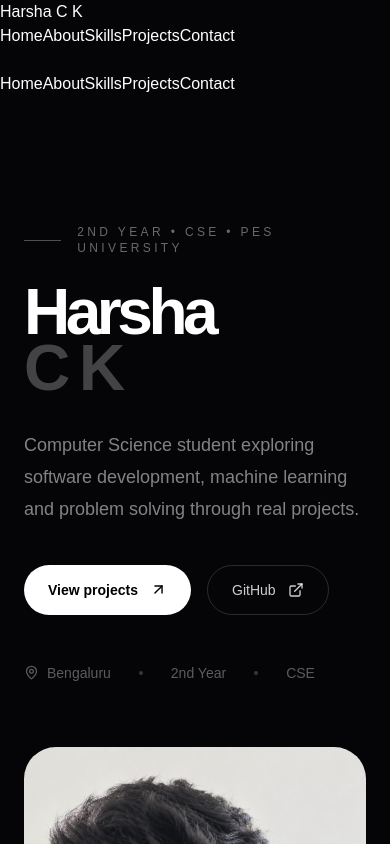
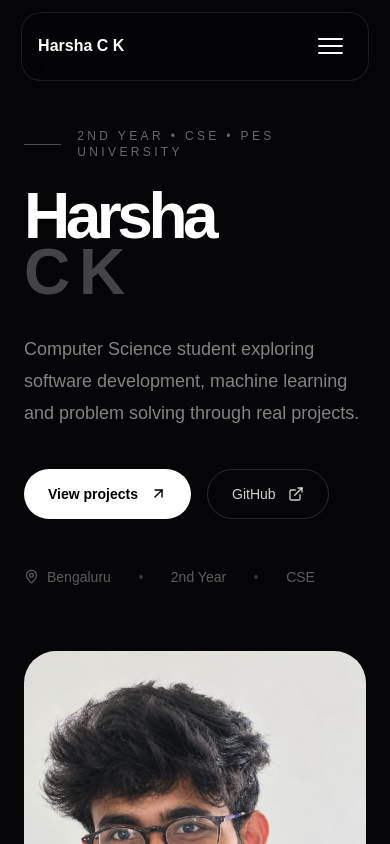
Before and after one commit to rajesh-techs20/harsha-portfolio, a Next.js app: page / in a window 390 px wide. Shown: the top 844 px of the page. Built offline with nearby package versions, Linux system fonts and the light colour scheme.

Commit message:
Update globals.css

```diff
--- a/src/app/globals.css
+++ b/src/app/globals.css
@@ -45,3 +45,233 @@ body {
 a {
   text-decoration: none;
 }
+/* ============================= */
+/* RESPONSIVE NAVBAR */
+/* ============================= */
+
+.site-header {
+  position: fixed;
+  top: 0;
+  left: 0;
+  right: 0;
+  z-index: 1000;
+  padding: 16px 20px;
+}
+
+.site-nav {
+  position: relative;
+  width: 92%;
+  max-width: 1150px;
+  margin: 0 auto;
+
+  display: flex;
+  align-items: center;
+  justify-content: space-between;
+
+  padding: 14px 22px;
+
+  border: 1px solid rgba(255,255,255,0.1);
+  border-radius: 999px;
+
+  background: rgba(5,5,7,0.78);
+  backdrop-filter: blur(18px);
+  -webkit-backdrop-filter: blur(18px);
+}
+
+.nav-logo {
+  border: none;
+  background: transparent;
+  color: white;
+  font-size: 18px;
+  font-weight: 700;
+  cursor: pointer;
+}
+
+/* DESKTOP */
+
+.desktop-nav {
+  display: flex;
+  align-items: center;
+  gap: 38px;
+}
+
+.desktop-nav button {
+  border: none;
+  background: transparent;
+  color: rgba(255,255,255,0.65);
+
+  font-size: 14px;
+  font-weight: 600;
+
+  cursor: pointer;
+
+  transition:
+    color 0.2s ease,
+    transform 0.2s ease;
+}
+
+.desktop-nav button:hover {
+  color: white;
+  transform: translateY(-1px);
+}
+
+/* MOBILE BUTTON */
+
+.mobile-menu-button {
+  display: none;
+
+  width: 42px;
+  height: 42px;
+
+  border: none;
+  background: transparent;
+
+  align-items: center;
+  justify-content: center;
+
+  flex-direction: column;
+  gap: 5px;
+
+  cursor: pointer;
+}
+
+.line {
+  display: block;
+
+  width: 25px;
+  height: 2px;
+
+  border-radius: 10px;
+
+  background: white;
+
+  transition:
+    transform 0.25s ease,
+    opacity 0.2s ease;
+}
+
+/* HAMBURGER → X */
+
+.line-1.open {
+  transform: translateY(7px) rotate(45deg);
+}
+
+.line-2.open {
+  opacity: 0;
+}
+
+.line-3.open {
+  transform: translateY(-7px) rotate(-45deg);
+}
+
+/* MOBILE MENU */
+
+.mobile-menu {
+  display: none;
+}
+
+/* ============================= */
+/* MOBILE */
+/* ============================= */
+
+@media (max-width: 767px) {
+
+  .site-header {
+    padding: 12px 10px;
+  }
+
+  .site-nav {
+    width: 94%;
+    padding: 12px 16px;
+
+    border-radius: 20px;
+
+    flex-wrap: wrap;
+  }
+
+  .nav-logo {
+    font-size: 16px;
+  }
+
+  /* Hide desktop links */
+  .desktop-nav {
+    display: none;
+  }
+
+  /* Show hamburger */
+  .mobile-menu-button {
+    display: flex;
+  }
+
+  /* Mobile dropdown */
+  .mobile-menu {
+    display: flex;
+
+    width: 100%;
+
+    flex-direction: column;
+
+    max-height: 0;
+    overflow: hidden;
+
+    opacity: 0;
+
+    margin-top: 0;
+
+    border-top: 1px solid transparent;
+
+    transition:
+      max-height 0.3s ease,
+      opacity 0.25s ease,
+      margin-top 0.3s ease,
+      padding-top 0.3s ease;
+  }
+
+  .mobile-menu.open {
+    max-height: 400px;
+
+    opacity: 1;
+
+    margin-top: 12px;
+
+    padding-top: 8px;
+
+    border-top-color: rgba(255,255,255,0.1);
+  }
+
+  .mobile-menu button {
+    width: 100%;
+
+    padding: 14px 12px;
+
+    border: none;
+    border-radius: 12px;
+
+    background: transparent;
+
+    color: rgba(255,255,255,0.75);
+
+    text-align: left;
+
+    font-size: 15px;
+    font-weight: 600;
+
+    cursor: pointer;
+
+    transition:
+      background 0.2s ease,
+      color 0.2s ease;
+  }
+
+  .mobile-menu button:hover {
+    background: rgba(255,255,255,0.07);
+    color: white;
+  }
+}
+
+/* SMOOTH SCROLL */
+
+html {
+  scroll-behavior: smooth;
+  scroll-padding-top: 100px;
+}
```
